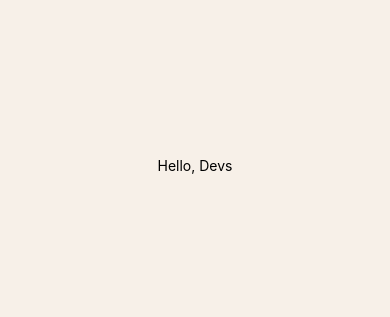
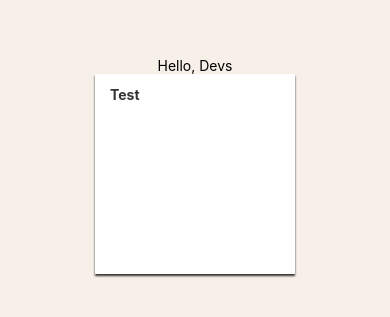
Before and after one commit to Ekow-Davis/rn-assignment3-11083926, a React Native app in the folder Assignment_3/: screen / in a window 390 px wide. Shown: the part 257-574 px from the top of the page. Built offline with nearby package versions, Linux system fonts and the light colour scheme.

Commit message:
Added rectangles

```diff
--- a/Assignment_3/App.js
+++ b/Assignment_3/App.js
@@ -1,11 +1,14 @@
 import { StatusBar } from 'expo-status-bar';
 import { StyleSheet, Text, View } from 'react-native';
+import SquareContainer from './Components/SquareContainer';
 
 export default function App() {
   return (
     <View style={styles.container}>
       <Text>Hello, Devs</Text>
       <StatusBar style="auto" />
+      <SquareContainer
+      label="Test"/>
     </View>
   );
 }
--- /dev/null
+++ b/Assignment_3/Components/SquareContainer.js
@@ -0,0 +1,49 @@
+import { View, Image, Text, StyleSheet } from 'react-native';
+
+const SquareContainer = ({ imageUrl, label }) => {
+  return (
+    <View style={styles.container}>
+      <Text style={styles.label}>{label}</Text>
+      <Image
+        source={{ uri: imageUrl }}
+        style={styles.image}
+      />
+    </View>
+  );
+};
+
+const styles = StyleSheet.create({
+  container: {
+    width: 200,  // Width of the square container
+    height: 200, // Height of the square container
+    backgroundColor: '#ffffff', // White background for the square container
+    justifyContent: 'center',
+    alignItems: 'center',
+    shadowColor: "#000", // Optional: for shadow effect
+    shadowOffset: { width: 0, height: 2 },
+    shadowOpacity: 0.8,
+    shadowRadius: 2,
+    elevation: 5, // Optional: for shadow effect on Android
+  },
+
+  label: {
+    position: 'absolute',
+    top: 10,
+    left: 10,
+    backgroundColor: 'rgba(255, 255, 255, 0.7)', // Semi-transparent background for readability
+    paddingHorizontal: 5,
+    paddingVertical: 2,
+    borderRadius: 3,
+    fontSize: 14,
+    fontWeight: 'bold',
+    color: '#333', // Text color
+  },
+
+  image: {
+    width: '100%', // Ensures the image fills the container
+    height: '100%', // Ensures the image fills the container
+    resizeMode: 'cover', // Adjusts how the image fits into the container
+  },
+});
+
+export default SquareContainer;
```
Also changed, not shown: Assignment_3/assets/Images/CrossLeg.png (added), Assignment_3/assets/Images/DeskStudy.png (added).
